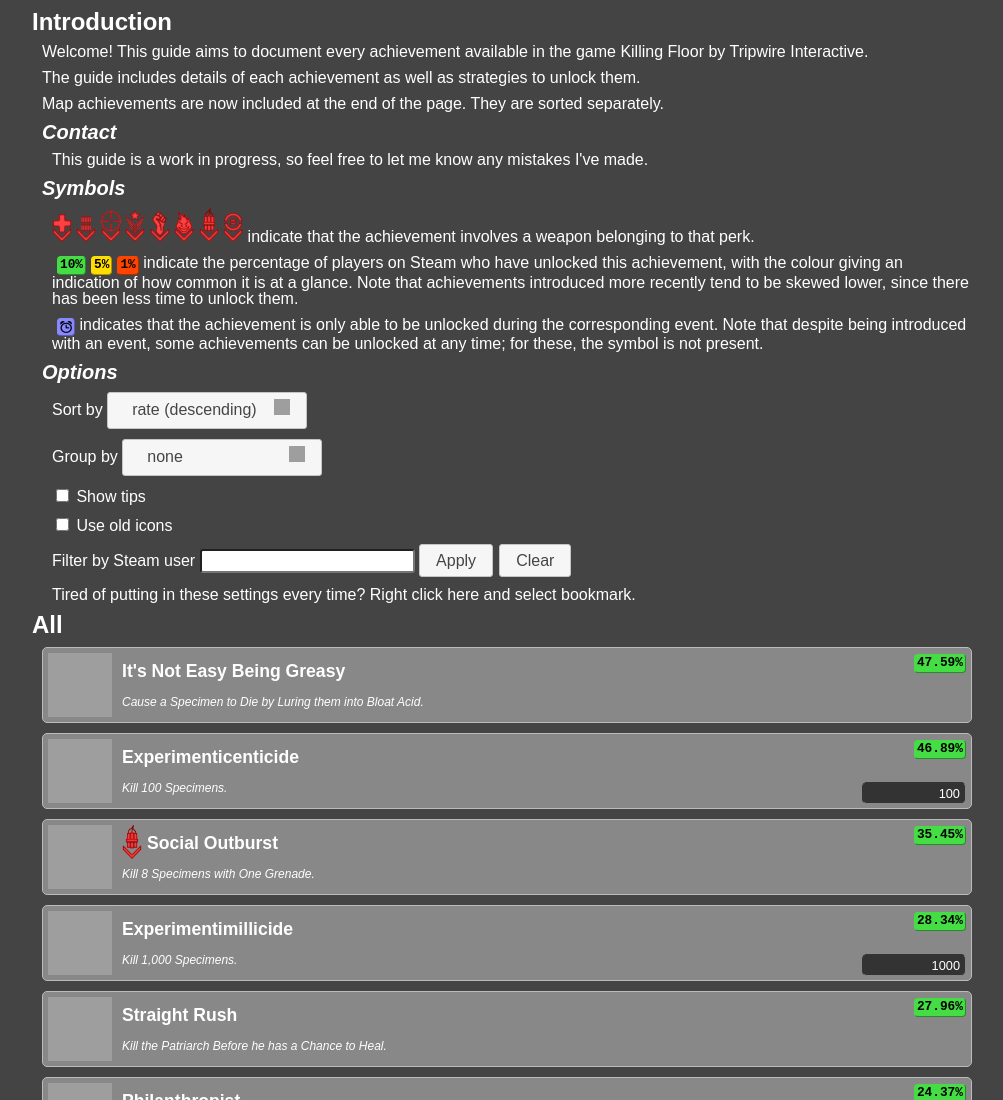
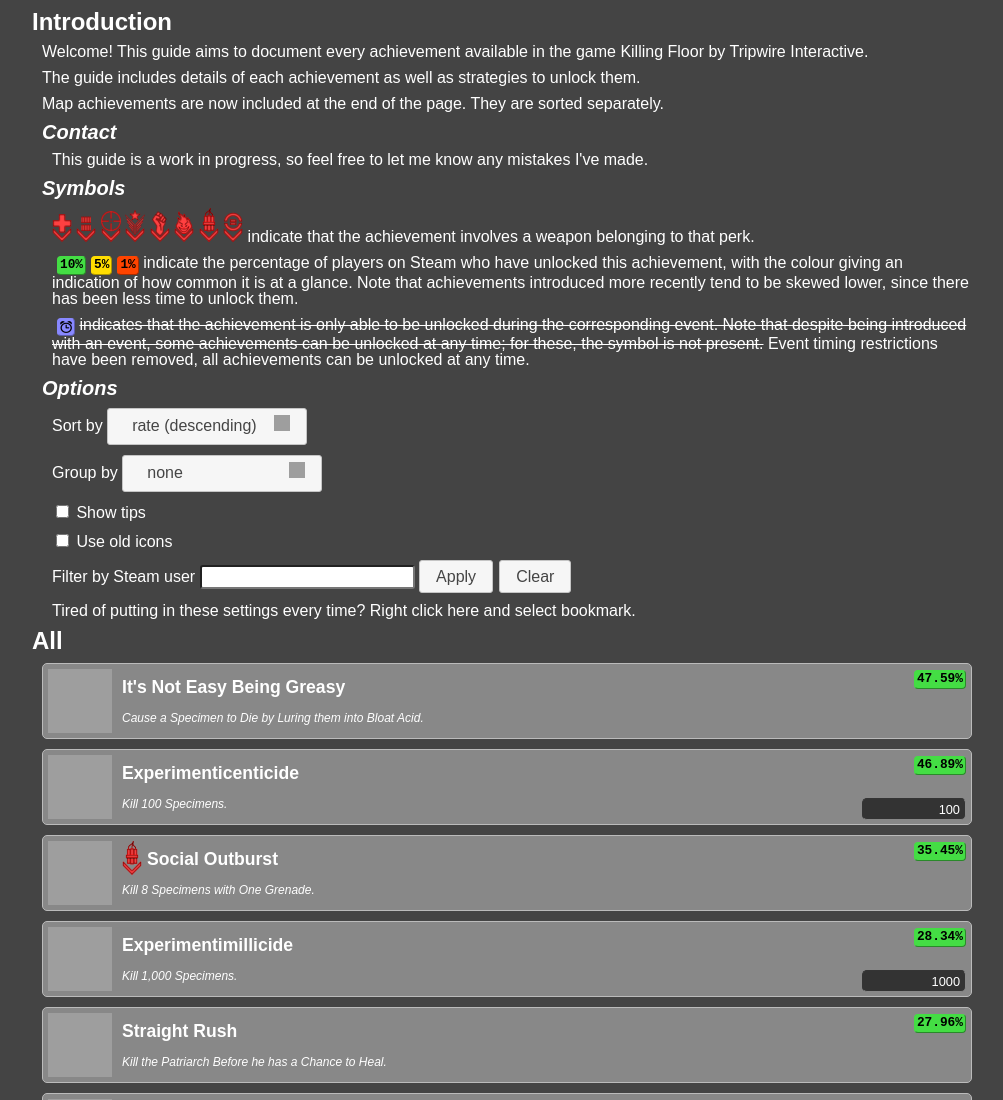
Before and after one commit to DuBistKomisch/kfag, a plain HTML site: page index.html in a window 1280 px wide. Shown: the top 1100 px of the page, without its empty margins (128-1131 px from the left). Drawn offline with nearby package versions, Linux system fonts and the light colour scheme; grey boxes are pictures that could not be loaded.

Commit message:
Updated information about event-restricted achievements

```diff
--- a/index.html
+++ b/index.html
@@ -50,8 +50,10 @@
         </p>
         <p>
           <span class="tag event">&nbsp;</span>
+          <span style="text-decoration: line-through">
           indicates that the achievement is only able to be unlocked during the corresponding event.
-          Note that despite being introduced with an event, some achievements can be unlocked at any time; for these, the symbol is not present.
+          Note that despite being introduced with an event, some achievements can be unlocked at any time; for these, the symbol is not present.</span>
+          Event timing restrictions have been removed, all achievements can be unlocked at any time.
         </p>
       </section>
       <section>
```
